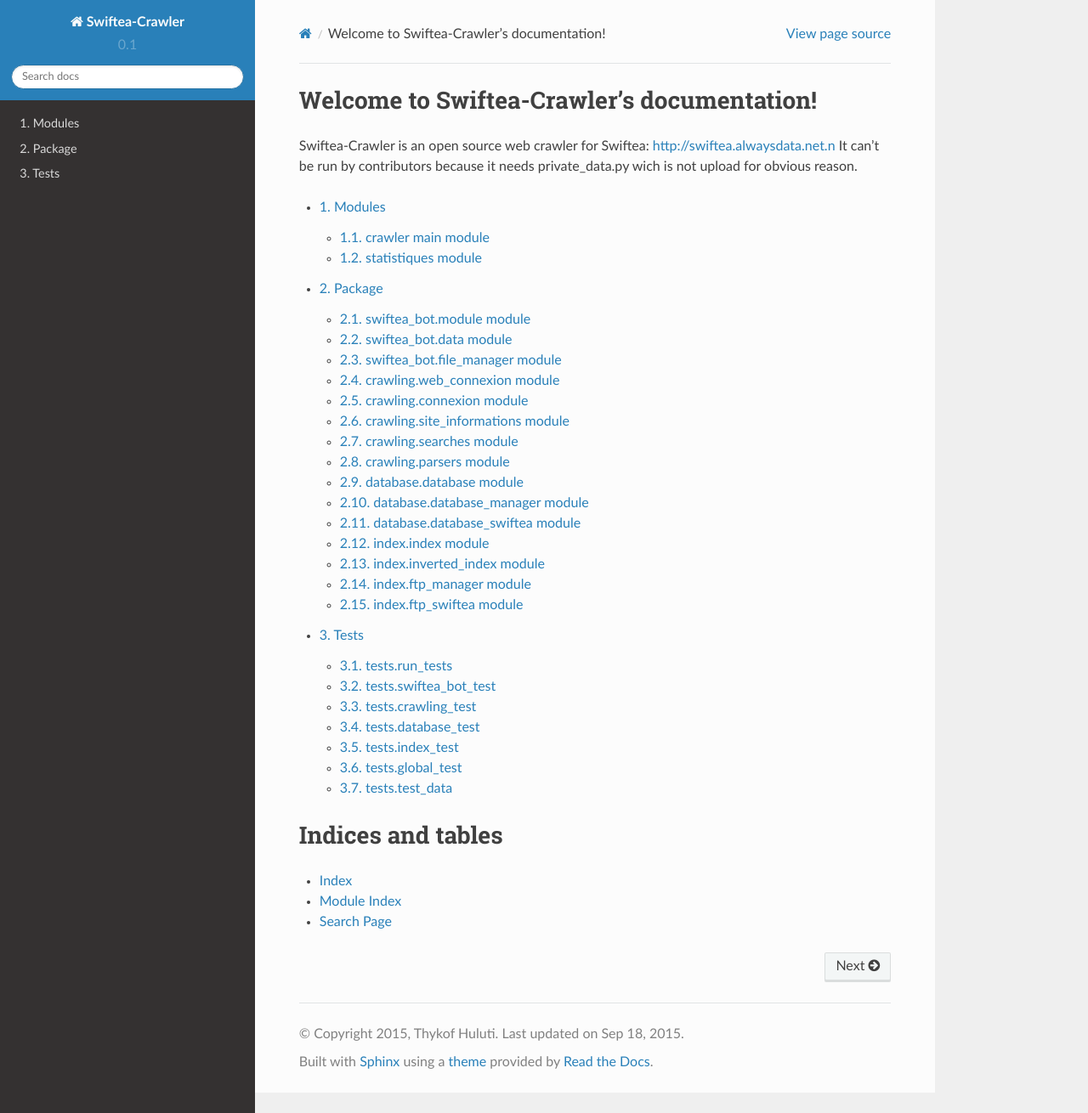
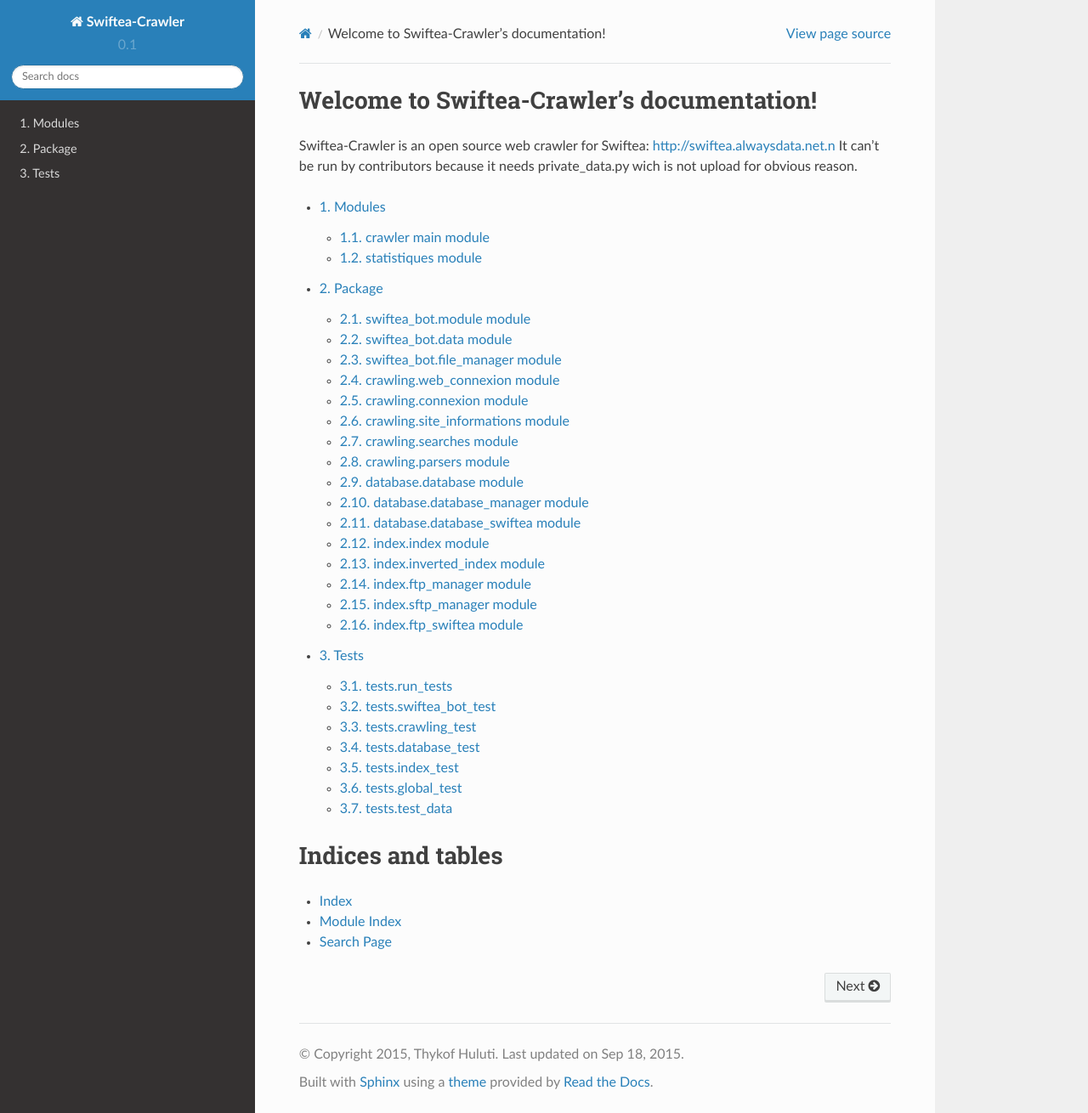
Before and after one commit to Swiftea/Crawler, a Sphinx documentation site: the page built from docs/index.rst, in a window 1280 px wide and 1310 px high. Shown: the whole window at 85% size. Built offline with Sphinx 7.4.7 and the Read the Docs theme 2.0.0, drawn with Linux system fonts in a browser that asks for light colours.

Commit message:
Update doc and requirements

```diff
--- a/docs/doc_packages.rst
+++ b/docs/doc_packages.rst
@@ -103,6 +103,14 @@
     :show-inheritance:
 
 
+index.sftp_manager module
+-------------------------
+.. automodule:: index.sftp_manager
+    :members:
+    :undoc-members:
+    :show-inheritance:
+
+
 index.ftp_swiftea module
 ------------------------
 .. automodule:: index.ftp_swiftea
--- a/requirements.txt
+++ b/requirements.txt
@@ -1,3 +1,4 @@
 reppy==0.3.0
 PyMySQL==0.6.6
 pytest==2.7.2
+paramiko
```
Also changed, not shown: 1 other file.
